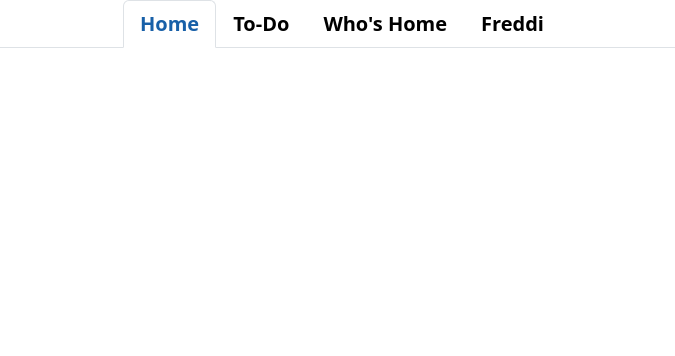
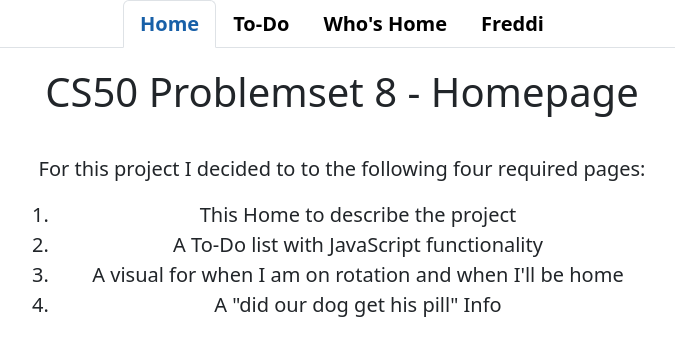
Before and after one commit to JetDev22/CS50, a plain HTML site: page Problemset 8/homepage/index.html in a window 1280 px wide. Shown: the whole page, without its empty margins (298-973 px from the left). Drawn offline with nearby package versions, Linux system fonts and the light colour scheme.

Commit message:
todo almost done

```diff
--- a/Problemset 8/homepage/index.html
+++ b/Problemset 8/homepage/index.html
@@ -31,6 +31,19 @@
           </ul>
     </div>
 
+    <!--navbar with bootsrap-->
+    <div id="homeHeader">
+      <h1>CS50 Problemset 8 - Homepage</h1><br>
+      <p>
+        For this project I decided to to the following four required pages:
+        <ol>
+          <li>This Home to describe the project</li>
+          <li>A To-Do list with JavaScript functionality</li>
+          <li>A visual for when I am on rotation and when I'll be home</li>
+          <li>A "did our dog get his pill" Info</li>
+        </ol>
+      </p>
+    </div>
 
     <!--bootstrap-->
     <script src="https://cdn.jsdelivr.net/npm/bootstrap@5.2.3/dist/js/bootstrap.bundle.min.js" integrity="sha384-kenU1KFdBIe4zVF0s0G1M5b4hcpxyD9F7jL+jjXkk+Q2h455rYXK/7HAuoJl+0I4" crossorigin="anonymous"></script>
--- a/Problemset 8/homepage/styles.css
+++ b/Problemset 8/homepage/styles.css
@@ -1,3 +1,20 @@
+/* General CSS */
+input{
+  margin-top: 5px;
+  margin-right: 10px;
+  padding: 5px;
+}
+
+button{
+margin-top: 5px;
+}
+
+ol{
+  margin-left: 25%;
+  margin-right: 25%;
+}
+
+/* CSS overlay for bootstrap */
 .nav-tabs .nav-item .nav-link {
     color: black;
     font-weight: bolder;
@@ -25,6 +42,7 @@
     background-color: white;
 }
 
+/* CSS for ToDo page */
 #todoInput{
     margin-top: 20px;
     margin-left: 40%;
@@ -32,16 +50,6 @@
     padding: 5px;
     font-size: large;
 
-}
-
-input{
-    margin-top: 5px;
-    margin-right: 10px;
-    padding: 5px;
-}
-
-button{
-  margin-top: 5px;
 }
 
 #isAndrea, #isThomas, #isBoth{
@@ -61,3 +69,10 @@ button{
     margin-left: 50px;
     margin-right: 50px;
    }
+
+/* CSS for Home */
+#homeHeader{
+  margin-top: 20px;
+  text-align: center;
+  font-size: 20px;
+}
```
Also changed, not shown: Problemset 8/homepage/icons/airplane.svg (added), Problemset 8/homepage/icons/cash.svg (added), Problemset 8/homepage/icons/house.svg (added), Problemset 8/homepage/icons/pill.svg (added), Problemset 8/homepage/icons/todo.svg (added).
